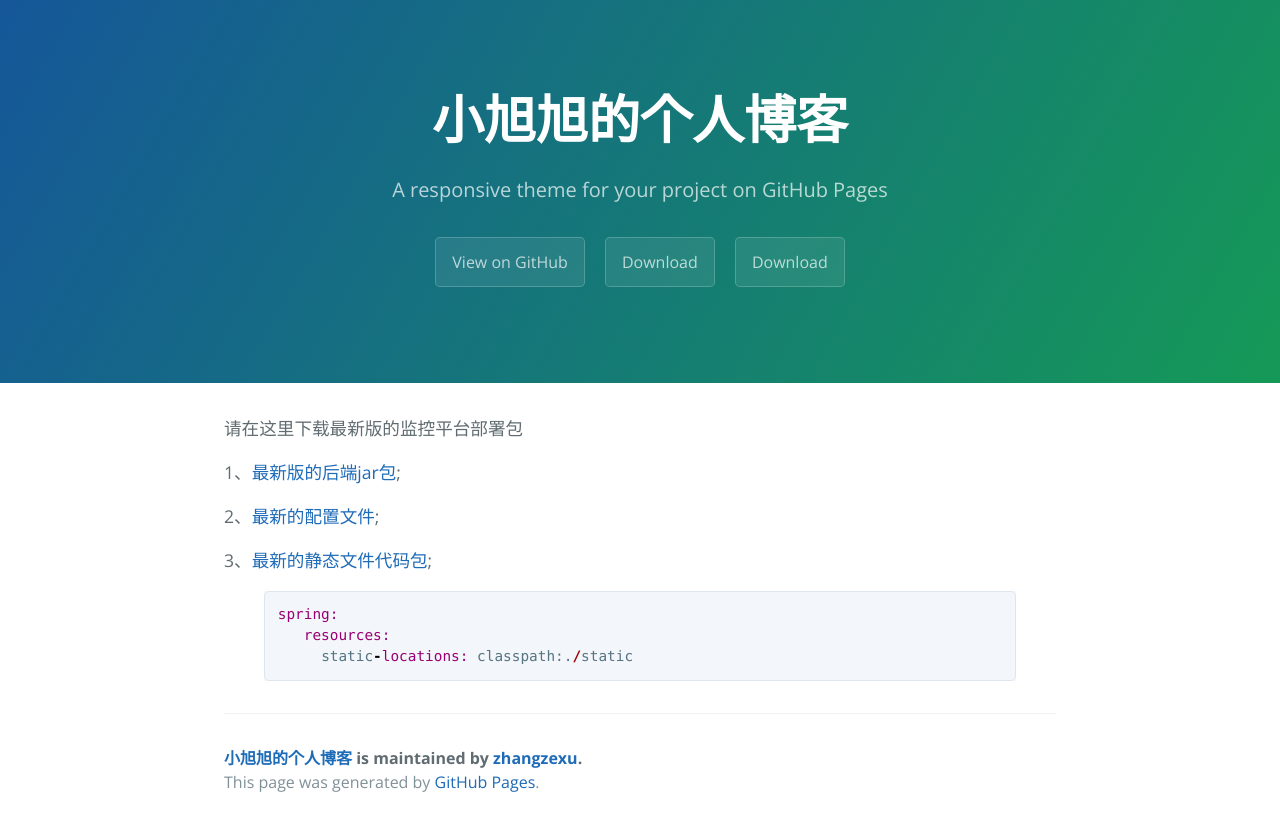
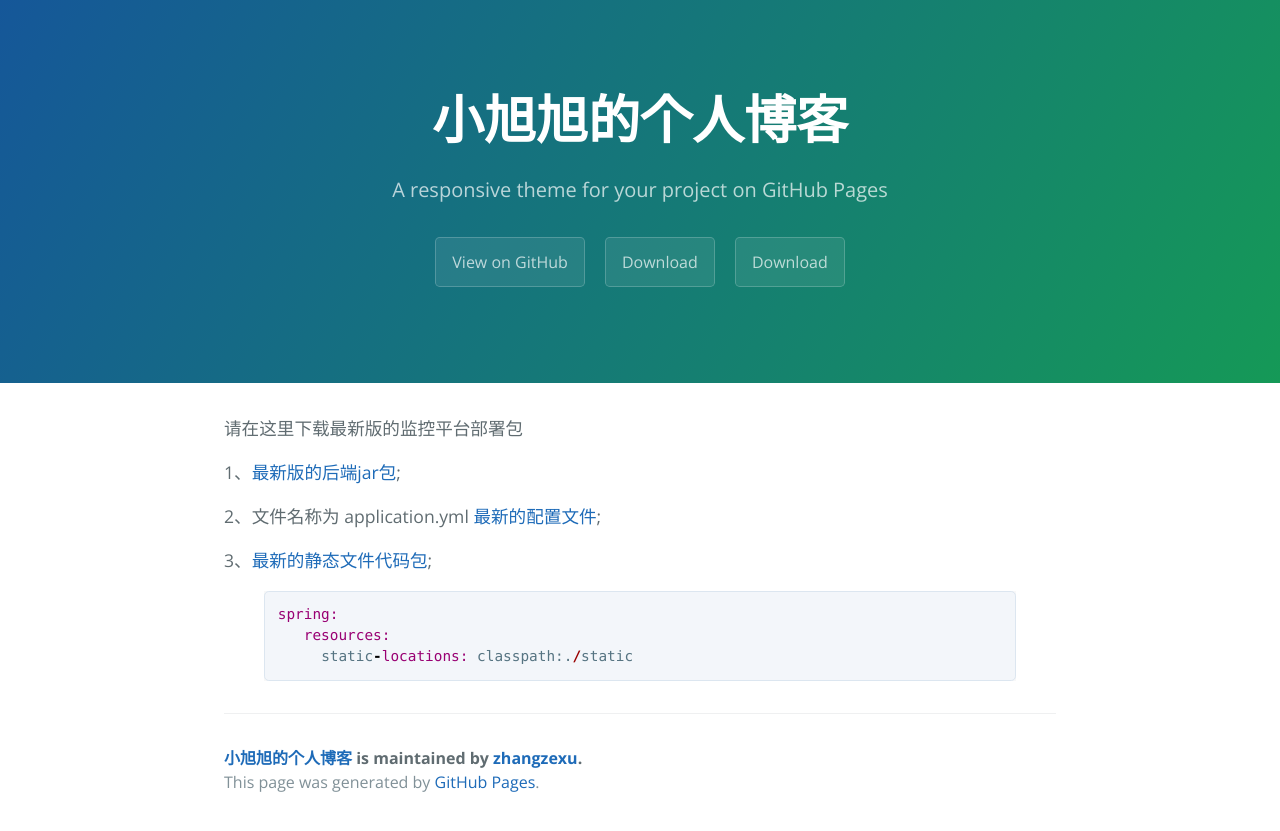
Before and after one commit to zhangzexu/zhangzexu.github.io, a Jekyll site: the page built from _posts/2019-07-17-cbus-dmp-content.markdown, in a window 1280 px wide. Shown: the top 831 px of the page. Built offline with Jekyll 4.4.1, drawn with Linux system fonts in a browser that asks for light colours.

Commit message:
首次提交

```diff
--- a/_posts/2019-07-17-cbus-dmp-content.markdown
+++ b/_posts/2019-07-17-cbus-dmp-content.markdown
@@ -9,7 +9,7 @@ categories: main
 
 1、[最新版的后端jar包][cbus-dmp.jar];
 
-2、[最新的配置文件][application.yml];
+2、文件名称为 application.yml [最新的配置文件][application.yml];
 
 3、[最新的静态文件代码包][static.zip];
 
```
